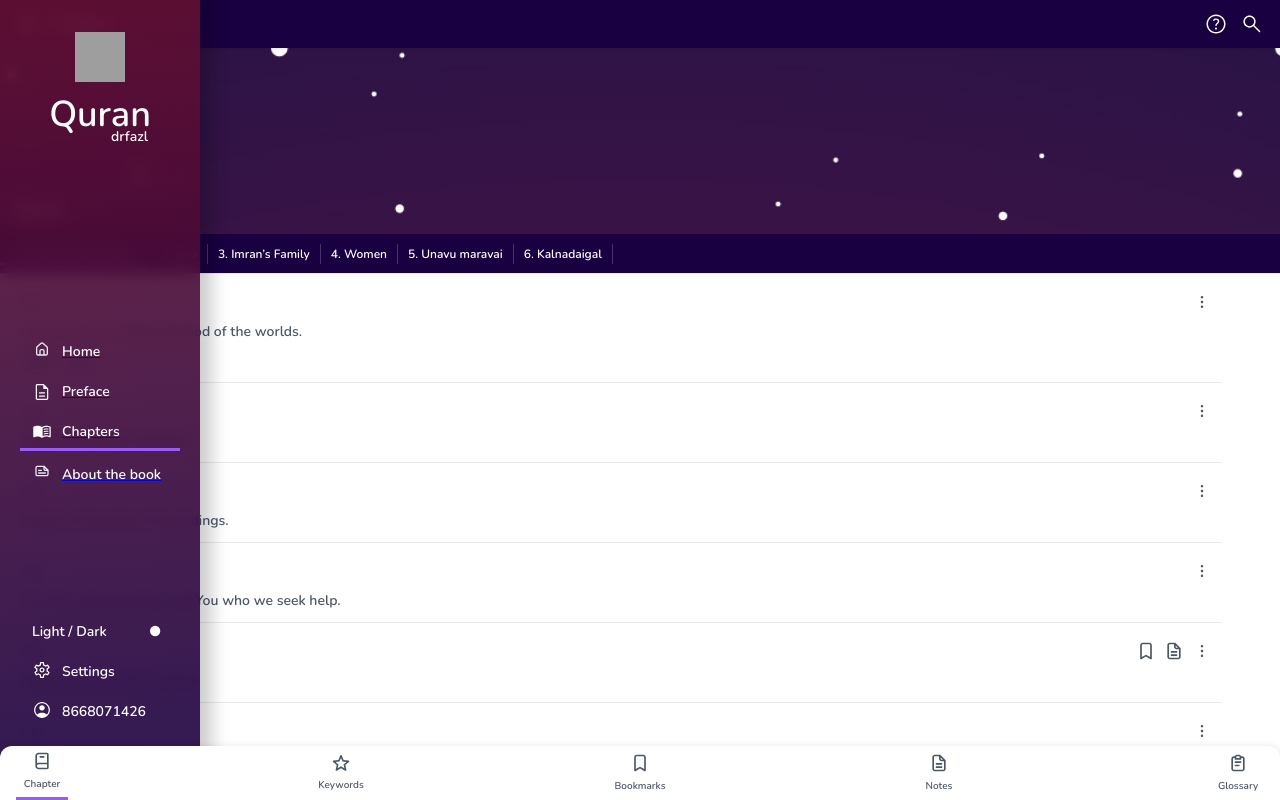
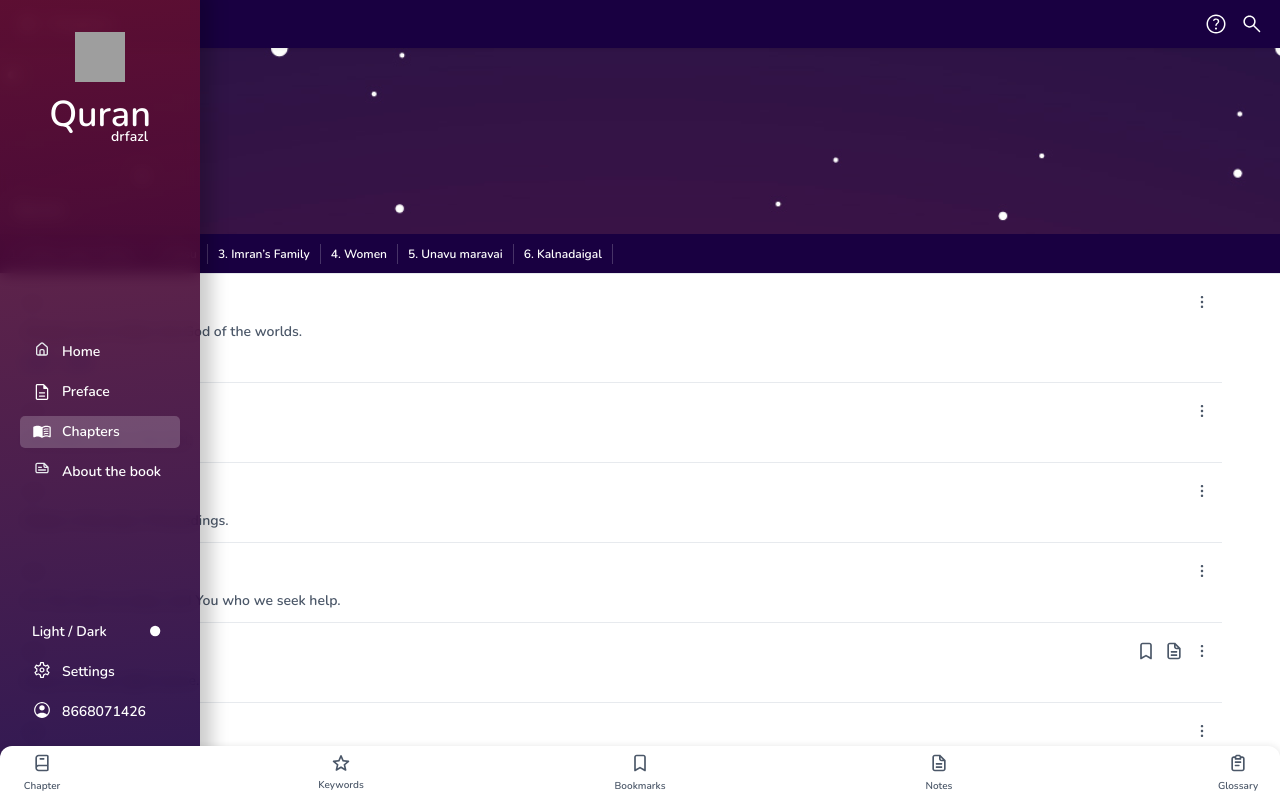
Before and after one commit to aakj2010/drfazl, a React (Create React App) app: page /Chapters in a window 1280 px wide. Both pictures are taken after a click on the button 28 px from the left and 24 px from the top of the page. Built offline with nearby package versions, Linux system fonts and the light colour scheme; grey boxes are pictures that could not be loaded.

Commit message:
sidebar active state

```diff
--- a/package.json
+++ b/package.json
@@ -8,6 +8,7 @@
     "@testing-library/jest-dom": "^5.16.5",
     "@testing-library/react": "^13.4.0",
     "@testing-library/user-event": "^13.5.0",
+    "@mui/material": "^5.11.9",
     "react": "^18.2.0",
     "react-dom": "^18.2.0",
     "react-router-dom": "^6.8.0",
--- a/src/App.js
+++ b/src/App.js
@@ -24,11 +24,11 @@
       <BrowserRouter>
         <Header />
         <Routes>
-          <Route path='/Preface' element={<Preface />} />
+          <Route index path='/Preface' element={<Preface />} />
           <Route path='/Book' element={<AboutTheBook />} />
           <Route path='/Chapters' element={<Chapters />} >
             <Route path='' element={<Quran />}>
-              <Route index element={<Chapter1 />} />
+              <Route path='' element={<Chapter1 />} />
               <Route path='2' element={<Chapter2 />} />
               <Route path='3' element={<Chapter3 />} />
               <Route path='4' element={<Chapter4 />} />
--- a/src/layout/Footer.jsx
+++ b/src/layout/Footer.jsx
@@ -1,100 +1,62 @@
 import './footer.css'
-
 import chapter from '../Assets/chapter.svg'
 import star from '../Assets/star.svg'
 import notes from '../Assets/notes.svg'
 import bookmark from '../Assets/bookmark.svg'
 import glossary from '../Assets/glossary.svg'
-// import { useEffect, useState } from 'react';
 import { NavLink } from 'react-router-dom';
+import { styled } from '@mui/material'
 
-// function useScrollDirection() {
-//     const [scrollDirection, setScrollDirection] = useState(null);
 
-//     useEffect(() => {
-//         let lastScrollY = window.pageYOffset;
+const StyledLinkButton = styled(NavLink)({
+    textDecoration:'none',
+    textAlign: 'center',
+    color: '#fff',
+    "&.active": {
+        color: '#4B00C2',
+        borderBottom: 3,
+        borderBlockColor: '#4B00C2'
+    }
+})
 
-//         const updateScrollDirection = () => {
-//             const scrollY = window.pageYOffset;
-//             const direction = scrollY > lastScrollY ? "up" : "down";
-//             if (direction !== scrollDirection && (scrollY - lastScrollY > 5 || scrollY - lastScrollY < -5)) {
-//                 setScrollDirection(direction);
-//             }
-//             lastScrollY = scrollY > 0 ? scrollY : 0;
-//         };
-//         window.addEventListener("scroll", updateScrollDirection); // add event listener
-//         return () => {
-//             window.removeEventListener("scroll", updateScrollDirection); // clean up
-//         }
-//     }, [scrollDirection]);
+function Footer() {
 
-//     return scrollDirection;
-// };
-function Footer() {
-    // const scrollDirection = useScrollDirection();
-
-    // const [show, setShow] = useState(false)
-    // const controlNavbar = () => {
-    //     if (window.scrollY > 500) {
-    //         setShow(true)
-    //     } else {
-    //         setShow(false)
-    //     }
-    // }
-
-    // useEffect(() => {
-    //     window.addEventListener('scroll', controlNavbar)
-    //     return () => {
-    //         window.removeEventListener('scroll', controlNavbar)
-    //     }
-    // }, [])
 
     return (
         <>
-            {/* <HideScroll variant="up">
-                <div className={classNames(styles.hideScrollUp)}> */}
-            {/* <div className={`icons-wrapper ${scrollDirection === "up" ? "-bottom-24" : "bottom-0"}transition-all duration-500`}>
-
-            </div>
-
-            </div>
-
-            </HideScroll> */}
-
-
             <div className="icons-wrapper" >
-                <NavLink to="" className='icon-with-title'>
+                <StyledLinkButton to="" className='icon-with-title'>
                     <button className='icon'>
                         <img src={chapter} alt="" />
                     </button>
                     <div className='icon-title'>Chapter</div>
-                </NavLink>
-                <NavLink to="keywords" className='icon-with-title'>
+                </StyledLinkButton>
+                <StyledLinkButton to="keywords" className='icon-with-title'>
                     <button className='icon'>
                         <img src={star} alt="" />
                     </button>
                     <div className='icon-title'>Keywords</div>
-                </NavLink>
+                </StyledLinkButton>
 
-                <NavLink to="bookmarks" className='icon-with-title'>
+                <StyledLinkButton to="bookmarks" className='icon-with-title'>
                     <button className='icon'>
                         <img src={bookmark} alt="" />
                     </button>
                     <div className='icon-title'>Bookmarks</div>
-                </NavLink>
-                <NavLink to="notes" className='icon-with-title'>
+                </StyledLinkButton>
+                <StyledLinkButton to="notes" className='icon-with-title'>
                     <button className='icon'>
                         <img src={notes} alt="" />
                     </button>
                     <div className='icon-title'>Notes</div>
-                </NavLink>
+                </StyledLinkButton>
 
-                <NavLink to="glossary" className='icon-with-title' >
+                <StyledLinkButton to="glossary" className='icon-with-title' >
                     <button className='icon'>
                         <img src={glossary} alt="" />
                     </button>
                     <div className='icon-title'>Glossary</div>
-                </NavLink>
+                </StyledLinkButton>
             </div>
         </>
 
--- a/src/layout/SideBar.jsx
+++ b/src/layout/SideBar.jsx
@@ -9,7 +9,18 @@
 import settings from '../Assets/settings.svg'
 import account from '../Assets/account.svg'
 import { NavLink } from 'react-router-dom'
+import { styled } from '@mui/material'
 
+
+const StyledLinkButton = styled(NavLink)({
+    textDecoration: 'none',
+    textAlign: 'center',
+    color: '#fff',
+    "&.active": {
+        background: 'rgba(255, 255, 255, 0.2)',
+        borderRadius: 5
+    }
+})
 
 function SideBar() {
     return (
@@ -26,28 +37,32 @@
 
             <div className='menu-wrapper'>
                 <div className='menu-container'>
-                    <NavLink to="/home">
-                        <li><span className='list-icon'>
-                            <img src={home} alt="" /></span><span className='list-title'>Home</span>
+                    <StyledLinkButton to="/home">
+                        <li>
+                            <span className='list-icon'><img src={home} alt="" /></span>
+                            <span className='list-title'>Home</span>
                         </li>
-                    </NavLink>
+                    </StyledLinkButton>
 
-                    <NavLink to="/Preface">
-                        <li><span className='list-icon'>
-                            <img src={description} alt="" /></span><span className='list-title'>Preface</span>
+                    <StyledLinkButton to="/Preface">
+                        <li>
+                            <span className='list-icon'><img src={description} alt="" /></span>
+                            <span className='list-title'>Preface</span>
                         </li>
-                    </NavLink>
+                    </StyledLinkButton>
 
-                    <NavLink to="/Chapters">
-                        <li><span className='list-icon'>
-                            <img src={menu} alt="" /></span><span className='list-title'>Chapters</span>
+                    <StyledLinkButton to="/Chapters">
+                        <li>
+                            <span className='list-icon'><img src={menu} alt="" /></span>
+                            <span className='list-title'>Chapters</span>
                         </li>
-                    </NavLink>
-                    <NavLink to="/Book">
-                        <li><span className='list-icon'>
-                            <img src={book} alt="" /></span><span className='list-title'>About the book</span>
+                    </StyledLinkButton>
+                    <StyledLinkButton to="/Book">
+                        <li>
+                            <span className='list-icon'><img src={book} alt="" /></span>
+                            <span className='list-title'>About the book</span>
                         </li>
-                    </NavLink>
+                    </StyledLinkButton>
                 </div>
 
                 <div className='settings-container'>
--- a/src/layout/footer.css
+++ b/src/layout/footer.css
@@ -65,8 +65,10 @@
   justify-content: center;
   color: #4b5768;
 }
-.icon-with-title ~ .active {
-  color: blue;
+/* .icon-with-title .icon img .icon-title .active {
+  color: blue !important;
   border-bottom: 2px solid blue;
-}
+} */
+
+
 /* icons-wrapper End */
--- a/src/screen/Chapters.css
+++ b/src/screen/Chapters.css
@@ -24,7 +24,7 @@
   background-size: cover;
   color: #ffffff;
   display: flex;
-  align-items: end;
+  align-items: flex-end;
   z-index: -1;
 }
 .quran {
@@ -105,9 +105,7 @@
   color: #ffffff;
 }
 
-.active {
-  border-bottom: 3px solid #9a5aff;
-}
+
 /* Chapter list End */
 
 /* varse wrapper start */
--- a/src/screen/Quran.jsx
+++ b/src/screen/Quran.jsx
@@ -1,21 +1,33 @@
 import React from 'react'
 import { NavLink, Outlet } from 'react-router-dom'
+import { styled } from '@mui/material'
+
+const StyledLinkButton = styled(NavLink)({
+    textDecoration: 'none',
+    textAlign: 'center',
+    color: '#fff',
+    borderBottomColor: '#4B00C2',
+    "&.active": {
+        borderBottom: 3,
+        borderBottomColor: '#4B00C2'
+    }
+})
 
 function Quran() {
     return (
         <>
-         <div className='chapters'>
+            <div className='chapters'>
                 <div className='img-container' >
-                    <div class="bottom-left">Quran</div>
+                    <div className="bottom-left">Quran</div>
                 </div>
                 <div className='chapter-list-wrapper'>
                     <div className='chapter-list-items'>
-                        <NavLink to='' className="list-items">1. Victory upon Victory</NavLink>
-                        <NavLink to='2' className="list-items" >2. Pasu </NavLink>
-                        <NavLink to='3' className="list-items">3. Imran’s Family</NavLink>
-                        <NavLink to='4' className="list-items">4. Women</NavLink>
-                        <NavLink to='5' className="list-items">5. Unavu maravai</NavLink>
-                        <NavLink to='6' className="list-items">6. Kalnadaigal</NavLink>
+                        <StyledLinkButton to='' className="list-items">1. Victory upon Victory</StyledLinkButton>
+                        <StyledLinkButton to='2' className="list-items" >2. Pasu </StyledLinkButton>
+                        <StyledLinkButton to='3' className="list-items">3. Imran’s Family</StyledLinkButton>
+                        <StyledLinkButton to='4' className="list-items">4. Women</StyledLinkButton>
+                        <StyledLinkButton to='5' className="list-items">5. Unavu maravai</StyledLinkButton>
+                        <StyledLinkButton to='6' className="list-items">6. Kalnadaigal</StyledLinkButton>
                     </div>
                 </div>
                 <Outlet />
```
Also changed, not shown: src/layout/Sidebar.css (+2 -12 lines), 1 other file (tests, documents, lock files or other folders). Lines whose indentation alone changed are shown as unchanged.
